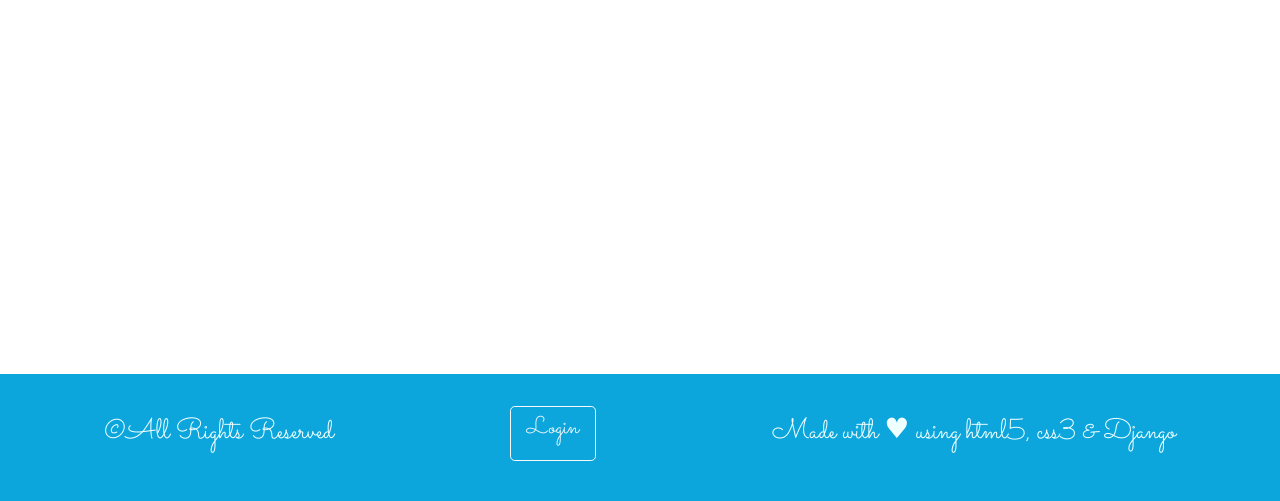
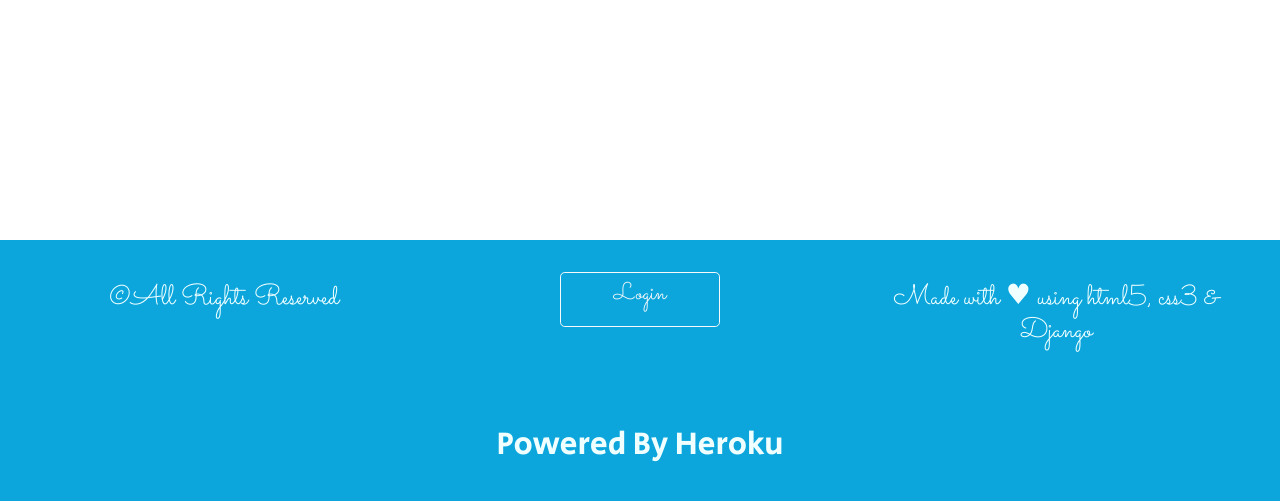
Before and after one commit to sonali-yadav/bulbasaurs-blog, a Django app: page / in a window 1280 px wide. Shown: the part 366-867 px from the top of the page. Run offline with Django 3.2, Linux system fonts and the light colour scheme; data that the repository does not hold is empty.

Commit message:
Heroku deployment configuration

```diff
--- a/blog/templates/blog/base.html
+++ b/blog/templates/blog/base.html
@@ -62,14 +62,17 @@
         {% endblock %}
     </main>
     <div class="filler_div flexbox"></div>
-    <footer class="flexbox" style="justify-content: space-around">
-        <div class="h3">&copy;All Rights Reserved</div>
-        <div class="h3">
-            <button class="btn btn-lg btn-outline-light">
-                <div class="h4 center_text">Login</div>
+    <footer class="center_text">
+        <div class="flexbox" style="justify-content: space-around">
+        <div class="h3" style="width: 30%;">&copy;All Rights Reserved</div>
+        <div class="h3" style="width: 30%;">
+            <button class="btn btn-lg btn-outline-light" style="width: 10rem;">
+                <div class="h4">Login</div>
             </button>
         </div>
-        <div class="h3">Made with &hearts; using html5, css3 & Django</div>
+        <div class="h3" style="width: 30%;">Made with &hearts; using html5, css3 & Django</div>
+        </div>
+        <div style="margin-top:2em;font-size: 2em;font-family: 'Secular One', sans-serif">Powered By Heroku</div>
     </footer>
 </div>
 </body>
--- /dev/null
+++ b/runtime.txt
@@ -0,0 +1 @@
+python-3.7.9
```
Also changed, not shown: bulbasaursblog/settings.py (+12 -5 lines), local_settings.py (added, +12 -0 lines), requirements.txt (+6 -1 lines), 2 other files.
